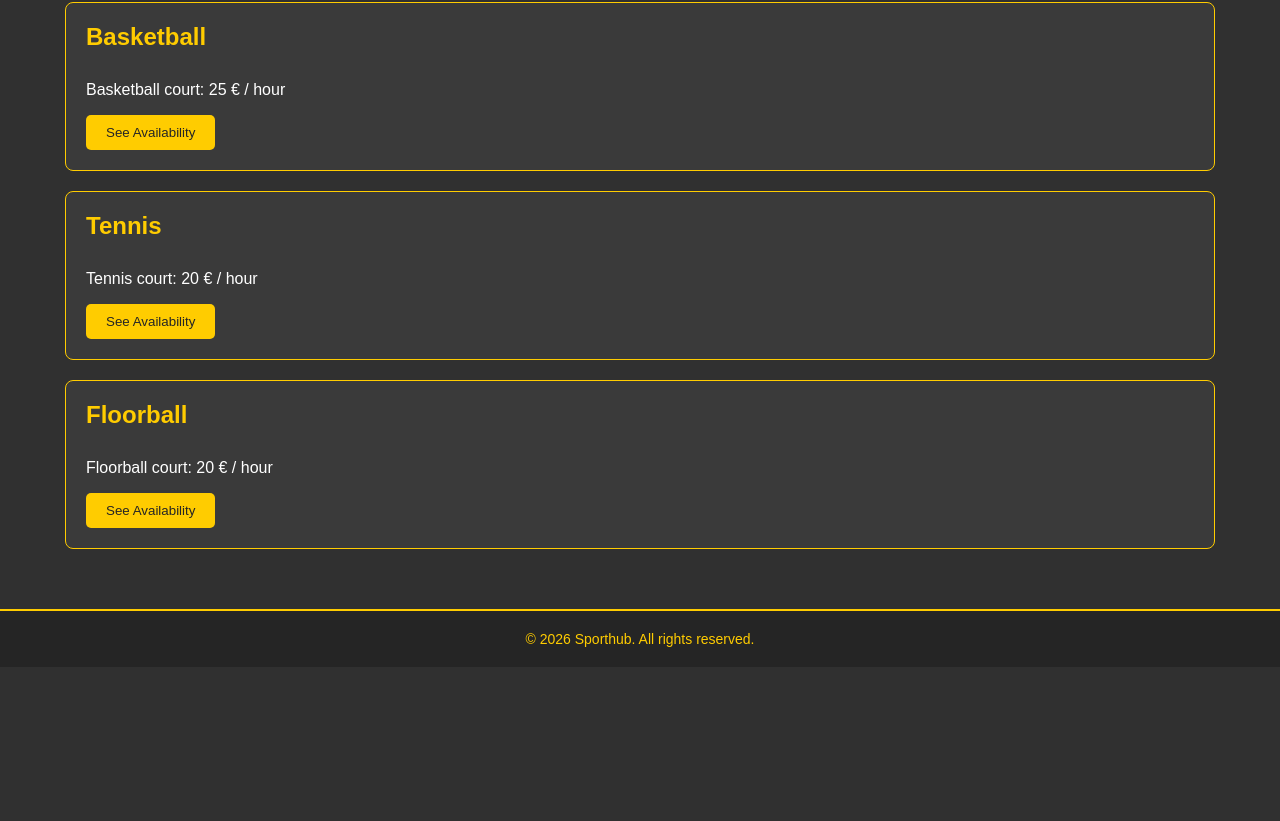
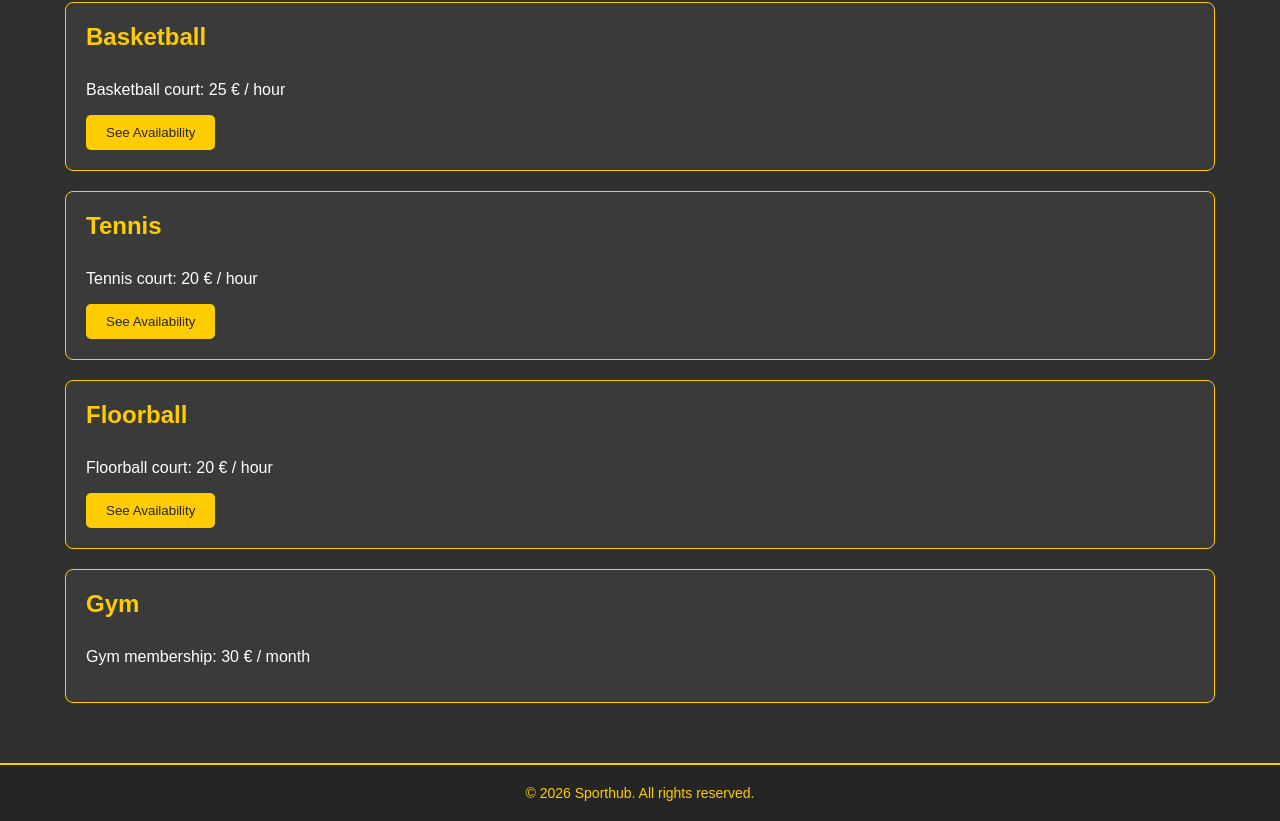
Before and after one commit to JJDyels/Software-engineering-project, a plain HTML site: page pricing.html in a window 1280 px wide. Shown: the part 374-1195 px from the top of the page. Before the commit the page ends 1041 px from the top, so only its background shows below. Drawn offline with Linux system fonts and the light colour scheme.

Commit message:
Add gym membership section to pricing page

```diff
--- a/pricing.html
+++ b/pricing.html
@@ -37,7 +37,6 @@
         <section class="card">
             <h1>Our Prices</h1>
             <p>Check out our sports facility prices below.</p>
-
         </section>
 
         <section class="card">
@@ -61,6 +60,11 @@
             <button class="book-button">See Availability</button>
         </section>
 
+        <section class="card">
+            <h2>Gym</h2>
+            <p>Gym membership: 30 € / month</p>
+        </section>
+
     </main>
 
     <!-- Footer -->
```
